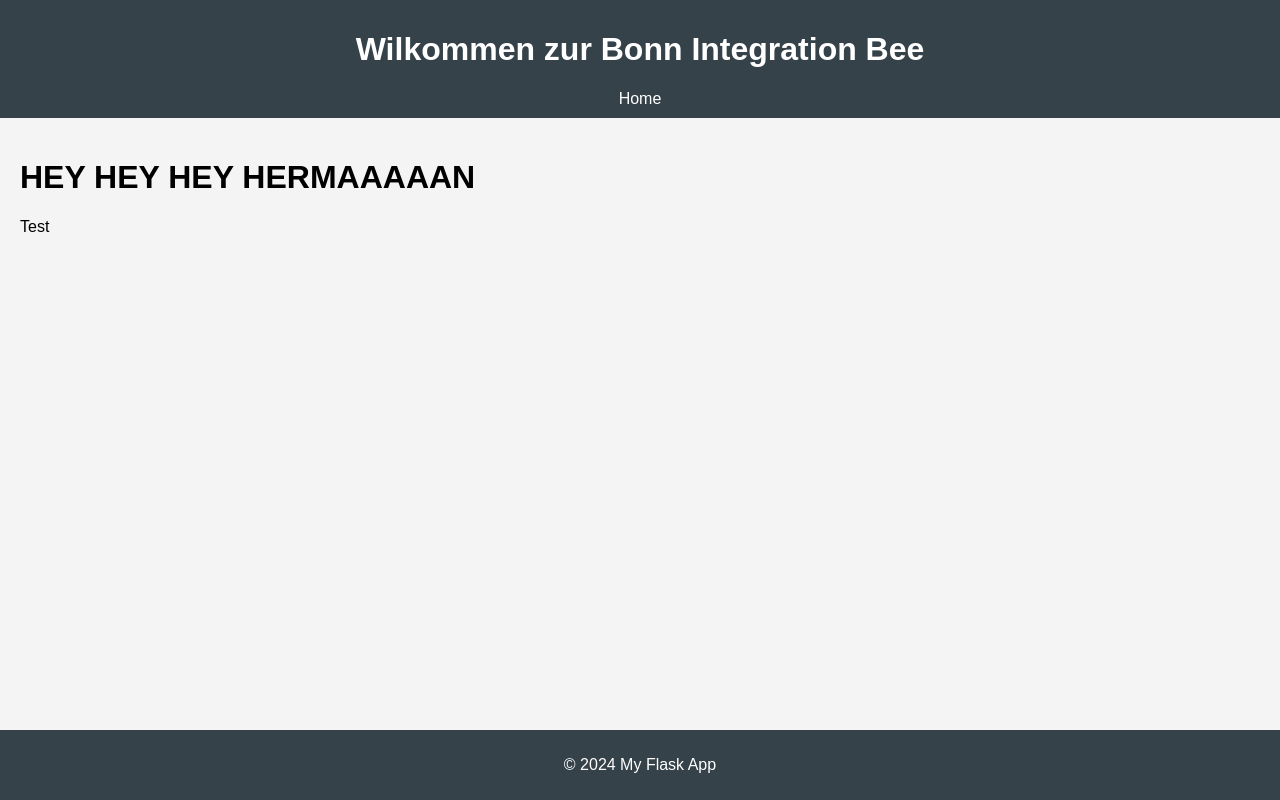
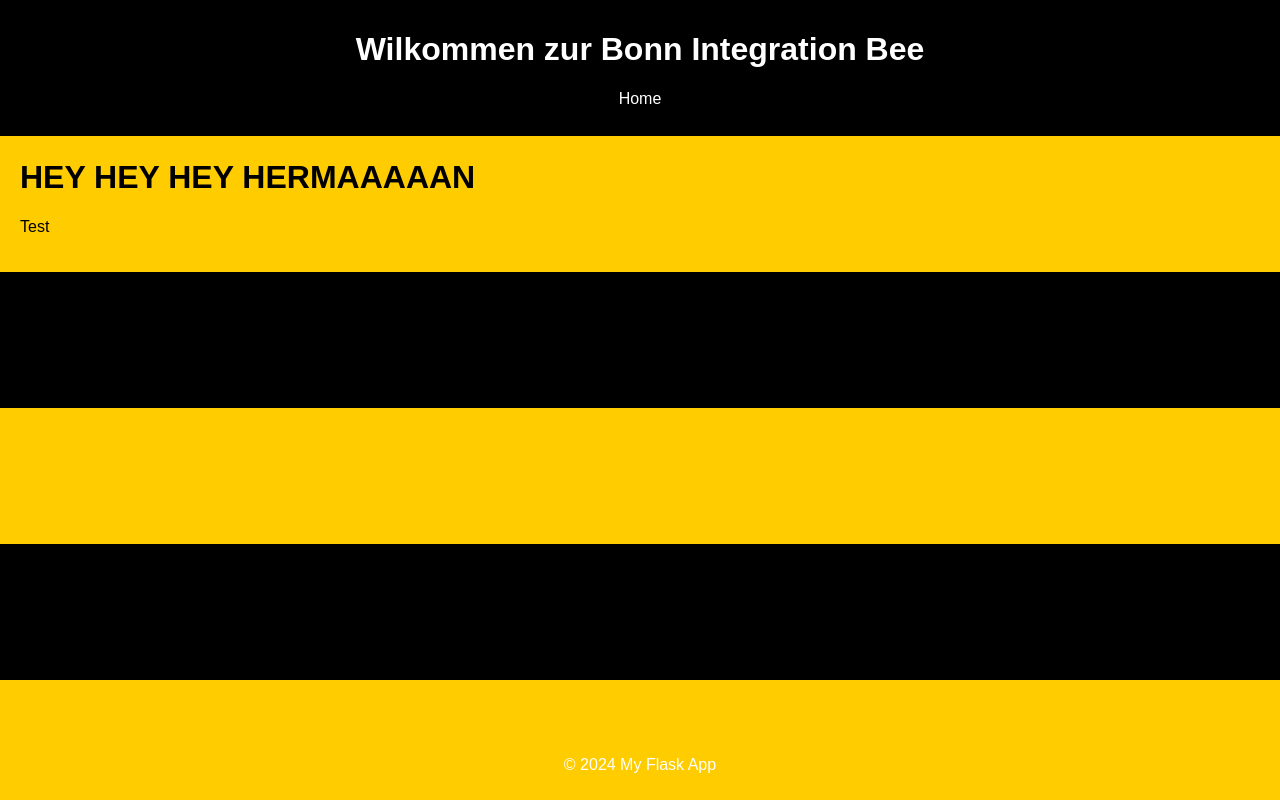
Before and after one commit to ArtrenH/BIBee-Website, a Flask app: page / in a window 1280 px wide. Run offline with Flask 3, Linux system fonts and the light colour scheme.

Commit message:
bee background

```diff
--- a/static/style.css
+++ b/static/style.css
@@ -2,11 +2,17 @@ body {
     font-family: Arial, sans-serif;
     margin: 0;
     padding: 0;
-    background-color: #f4f4f4;
+    background: repeating-linear-gradient(
+        0deg,
+        #ffcc00,  /* Yellow */
+        #ffcc00 50%, /* Yellow stripe height (50%) */
+        #000000 50%, /* Black stripe starts here */
+        #000000 100% /* Black stripe height (50%) */
+    );
 }
 
 header {
-    background: #35424a;
+    background: rgb(0, 0, 0); /* Dark translucent background */
     color: #ffffff;
     padding: 10px 0;
     text-align: center;
@@ -25,7 +31,7 @@ main {
 footer {
     text-align: center;
     padding: 10px 0;
-    background: #35424a;
+    background: rgba(0, 0, 0, 0); /* Dark translucent footer */
     color: #ffffff;
     position: absolute;
     bottom: 0;
```
